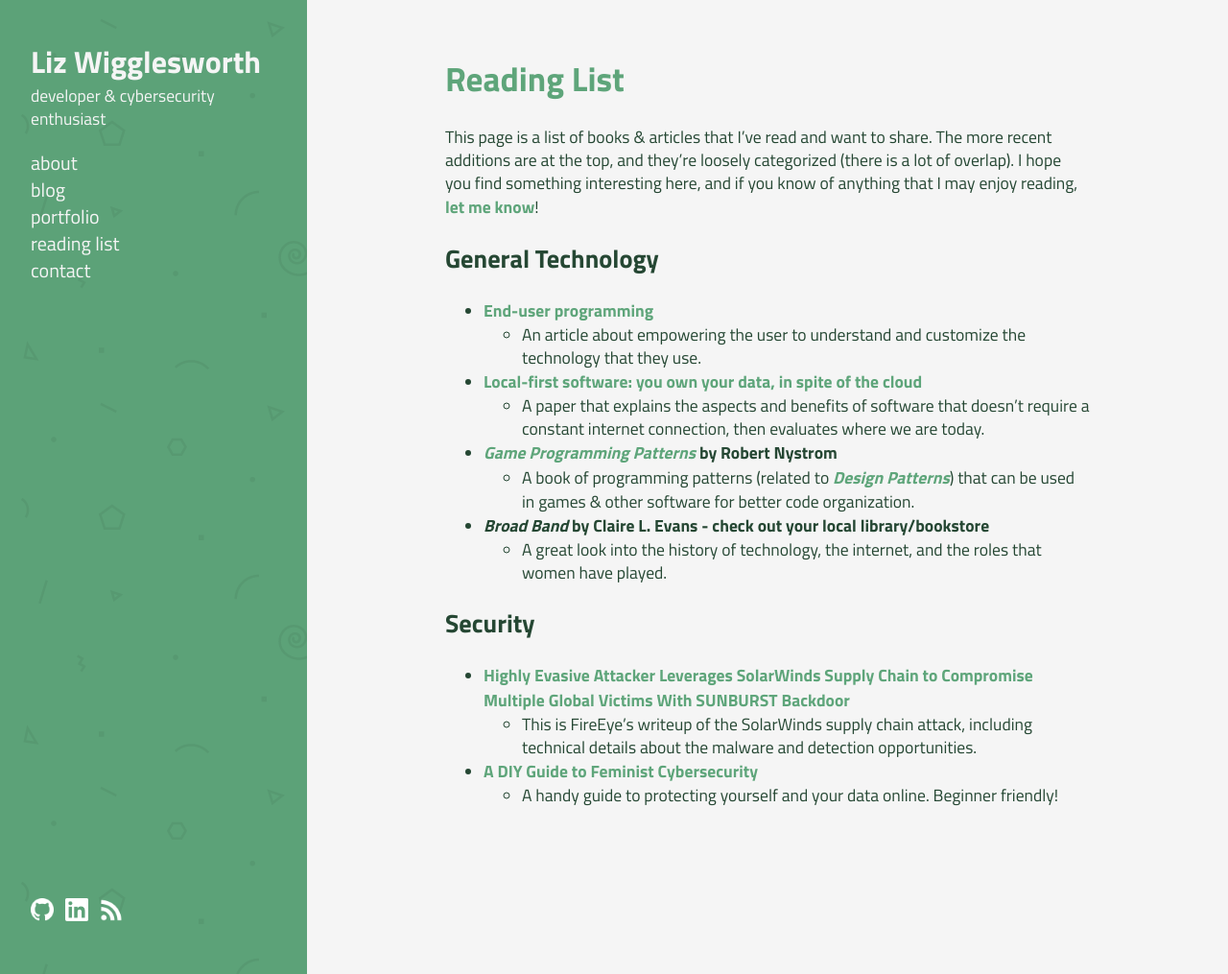
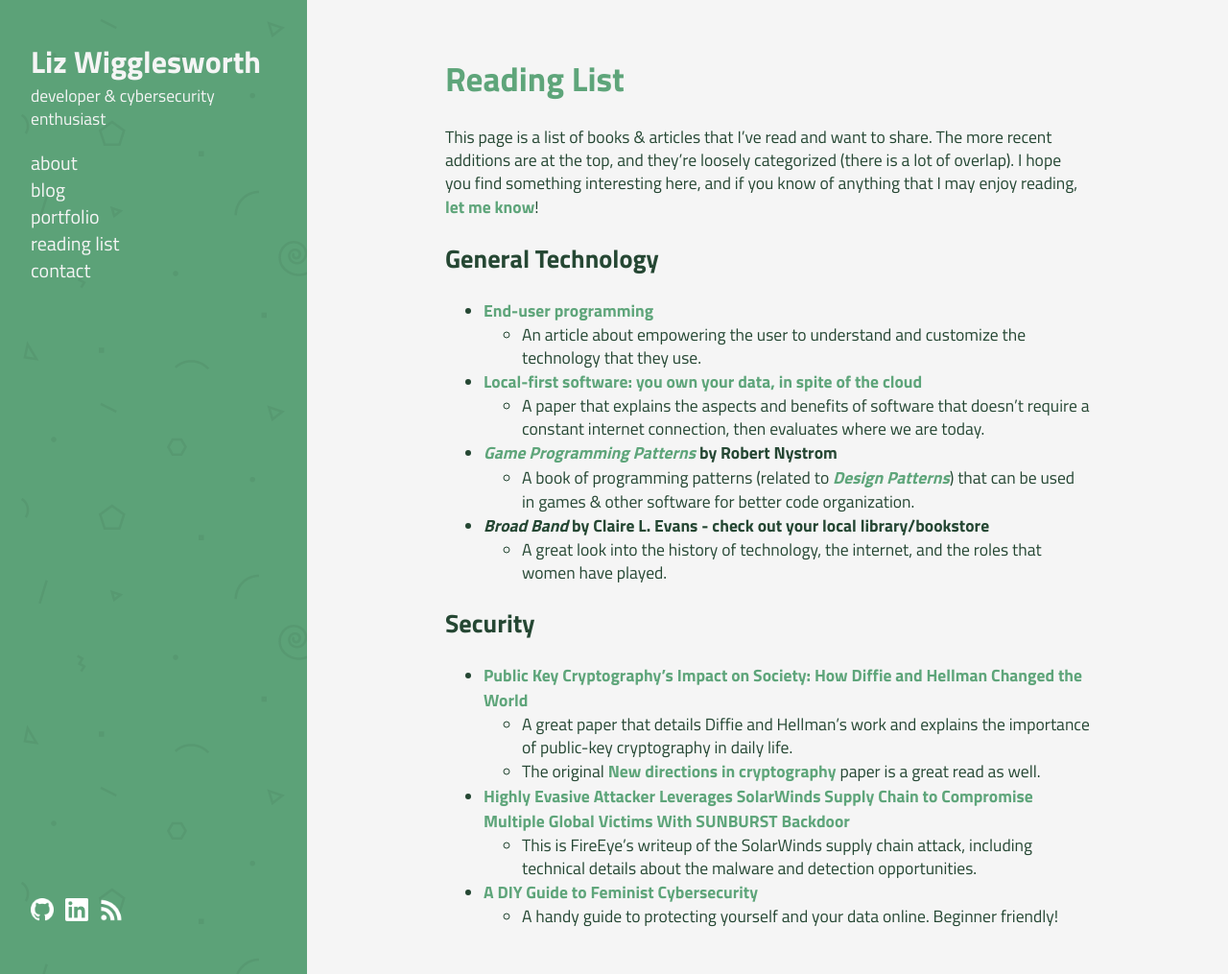
Before and after one commit to gh0staria/gh0staria.github.io, a Jekyll site: the page built from reading-list.md, in a window 1280 px wide and 1015 px high. Shown: the whole window at 96% size. Built offline with Jekyll 4.4.1, drawn with Linux system fonts in a browser that asks for light colours; our own code applies the rules of GitHub Pages for plain Markdown files.

Commit message:
Update reading list with Diffie-Hellman papers

```diff
--- a/reading-list.md
+++ b/reading-list.md
@@ -16,6 +16,9 @@ This page is a list of books & articles that I’ve read and want to share. The
   - A great look into the history of technology, the internet, and the roles that women have played.
 
 ## Security
+- **[Public Key Cryptography’s Impact on Society: How Diffie and Hellman Changed the World](https://www.semanticscholar.org/paper/Public-Key-Cryptography%E2%80%99s-Impact-on-Society%3A-How-Oorschot/f980bb7aec54e7f69522883efaa27d0fcee92f40)**
+  - A great paper that details Diffie and Hellman's work and explains the importance of public-key cryptography in daily life.
+  - The original [New directions in cryptography](https://ieeexplore.ieee.org/document/1055638) paper is a great read as well.
 - **[Highly Evasive Attacker Leverages SolarWinds Supply Chain to Compromise Multiple Global Victims With SUNBURST Backdoor](https://www.fireeye.com/blog/threat-research/2020/12/evasive-attacker-leverages-solarwinds-supply-chain-compromises-with-sunburst-backdoor.html)**
   - This is FireEye's writeup of the SolarWinds supply chain attack, including technical details about the malware and detection opportunities.
 - **[A DIY Guide to Feminist Cybersecurity](https://hackblossom.org/cybersecurity/)**
```
